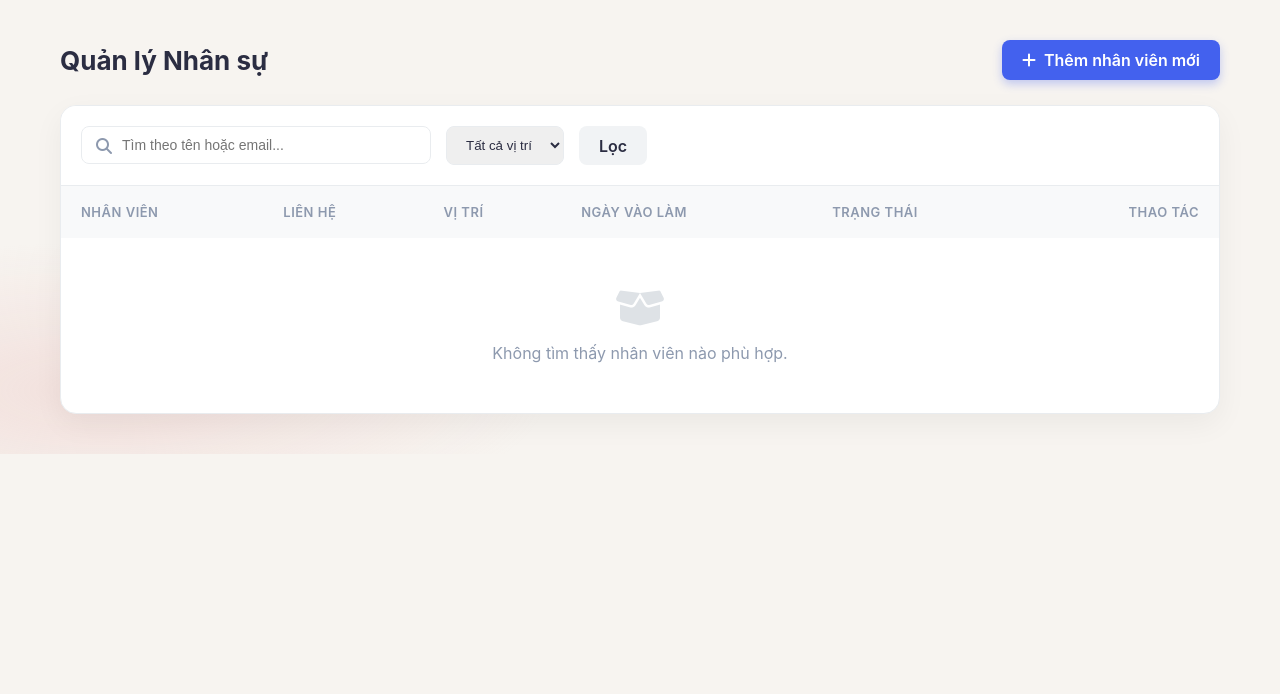
After one commit to Kietnormal/FitMeal_Group01, a Django app: template templates/core/employee.html in a window 1280 px wide. The commit adds this page. Shown: the top 694 px of the page. Run offline with Django 5.2, Linux system fonts and the light colour scheme; the template is opened without the code that fills it, so the values that code supplies are empty; parts of the project's set-up code (start-up, migrations or seed data) failed here and were passed over.

Commit message:
update employeepage

```diff
--- a/apps/core/urls.py
+++ b/apps/core/urls.py
@@ -13,4 +13,8 @@ urlpatterns = [
     path("account/", views.account, name="account"),
     path("demo-admin/", views.demo_admin, name="demo_admin"),
     path("healthz/", views.healthz, name="healthz"),
+<<<<<<< HEAD
+    path('employees/', views.employee_list, name='employee_list'),
+=======
+>>>>>>> 7cb3a3d624346f16c1173c5d42a2a40b1258bf50
 ]
--- /dev/null
+++ b/templates/core/employee.html
@@ -0,0 +1,309 @@
+{% extends 'base.html' %}
+{% load static %}
+
+{% block content %}
+<!-- Tích hợp Icon FontAwesome -->
+<link rel="stylesheet" href="https://cdnjs.cloudflare.com/ajax/libs/font-awesome/6.4.0/css/all.min.css">
+
+<style>
+    :root {
+        --primary: #4361ee;
+        --primary-hover: #3a56d4;
+        --bg-color: #f8f9fa;
+        --card-bg: #ffffff;
+        --border-color: #e9ecef;
+        --text-main: #2b2d42;
+        --text-muted: #8d99ae;
+    }
+
+    .pro-dashboard {
+        max-width: 1200px;
+        margin: 40px auto;
+        padding: 0 20px;
+        font-family: 'Inter', 'Segoe UI', sans-serif;
+    }
+
+    /* Tiêu đề & Header */
+    .dashboard-header {
+        display: flex;
+        justify-content: space-between;
+        align-items: center;
+        margin-bottom: 25px;
+    }
+    .dashboard-title {
+        font-size: 26px;
+        font-weight: 700;
+        color: var(--text-main);
+        margin: 0;
+    }
+    .btn-primary {
+        background: var(--primary);
+        color: white !important;
+        padding: 10px 20px;
+        border-radius: 8px;
+        font-weight: 600;
+        text-decoration: none;
+        box-shadow: 0 4px 10px rgba(67, 97, 238, 0.3);
+        transition: all 0.3s ease;
+        display: inline-flex;
+        align-items: center;
+        gap: 8px;
+    }
+    .btn-primary:hover {
+        background: var(--primary-hover);
+        transform: translateY(-2px);
+    }
+
+    /* Container của Bảng (Card style) */
+    .employee-card {
+        background: var(--card-bg);
+        border-radius: 16px;
+        box-shadow: 0 10px 30px rgba(0, 0, 0, 0.05);
+        border: 1px solid var(--border-color);
+        overflow: hidden;
+    }
+
+    /* Thanh công cụ Tìm kiếm & Lọc */
+    .toolbar {
+        padding: 20px;
+        border-bottom: 1px solid var(--border-color);
+        display: flex;
+        justify-content: space-between;
+        gap: 15px;
+        background: #fff;
+    }
+    .search-form {
+        display: flex;
+        gap: 15px;
+        flex: 1;
+    }
+    .input-group {
+        position: relative;
+        flex: 1;
+        max-width: 350px;
+    }
+    .input-group i {
+        position: absolute;
+        left: 15px;
+        top: 50%;
+        transform: translateY(-50%);
+        color: var(--text-muted);
+    }
+    .search-input {
+        width: 100%;
+        padding: 10px 10px 10px 40px;
+        border: 1px solid var(--border-color);
+        border-radius: 8px;
+        font-size: 14px;
+        outline: none;
+        transition: border-color 0.3s;
+    }
+    .search-input:focus {
+        border-color: var(--primary);
+    }
+    .filter-select {
+        padding: 10px 15px;
+        border: 1px solid var(--border-color);
+        border-radius: 8px;
+        outline: none;
+        color: var(--text-main);
+        cursor: pointer;
+    }
+    .btn-submit {
+        background: #f1f3f5;
+        border: none;
+        padding: 0 20px;
+        border-radius: 8px;
+        font-weight: 600;
+        cursor: pointer;
+        color: var(--text-main);
+        transition: 0.3s;
+    }
+    .btn-submit:hover { background: #e9ecef; }
+
+    /* Bảng Dữ liệu */
+    .table-responsive { overflow-x: auto; }
+    .pro-table {
+        width: 100%;
+        border-collapse: collapse;
+    }
+    .pro-table th {
+        background: #f8f9fa;
+        color: var(--text-muted);
+        font-weight: 600;
+        font-size: 13px;
+        text-transform: uppercase;
+        letter-spacing: 0.5px;
+        padding: 18px 20px;
+        text-align: left;
+    }
+    .pro-table td {
+        padding: 16px 20px;
+        border-bottom: 1px solid var(--border-color);
+        vertical-align: middle;
+    }
+    .pro-table tr:last-child td { border-bottom: none; }
+    .pro-table tr:hover td { background-color: #fafbfc; }
+
+    /* Thông tin NV & Avatar */
+    .user-info {
+        display: flex;
+        align-items: center;
+        gap: 12px;
+    }
+    .avatar {
+        width: 42px;
+        height: 42px;
+        border-radius: 50%;
+        background: #edf2f7;
+        color: var(--primary);
+        display: flex;
+        align-items: center;
+        justify-content: center;
+        font-weight: 700;
+        font-size: 16px;
+    }
+    .user-details .name {
+        display: block;
+        font-weight: 600;
+        color: var(--text-main);
+        font-size: 15px;
+    }
+    .user-details .email {
+        display: block;
+        font-size: 13px;
+        color: var(--text-muted);
+        margin-top: 2px;
+    }
+
+    /* Badges */
+    .badge {
+        padding: 6px 12px;
+        border-radius: 30px;
+        font-size: 12px;
+        font-weight: 600;
+        display: inline-block;
+    }
+    .badge-success { background: #d1e7dd; color: #0f5132; }
+    .badge-danger { background: #f8d7da; color: #842029; }
+    .badge-role { background: #e2e3e5; color: #41464b; }
+
+    /* Nút thao tác */
+    .action-group { display: flex; gap: 8px; }
+    .btn-icon {
+        width: 32px;
+        height: 32px;
+        border-radius: 6px;
+        border: none;
+        display: flex;
+        align-items: center;
+        justify-content: center;
+        cursor: pointer;
+        transition: 0.3s;
+        text-decoration: none;
+    }
+    .btn-edit { background: #e6f2ff; color: #0d6efd; }
+    .btn-edit:hover { background: #0d6efd; color: white; }
+    .btn-delete { background: #fee2e2; color: #dc3545; }
+    .btn-delete:hover { background: #dc3545; color: white; }
+</style>
+
+<div class="pro-dashboard">
+    <!-- Header -->
+    <div class="dashboard-header">
+        <h2 class="dashboard-title">Quản lý Nhân sự</h2>
+        <a href="#" class="btn-primary">
+            <i class="fas fa-plus"></i> Thêm nhân viên mới
+        </a>
+    </div>
+
+    <!-- Main Card -->
+    <div class="employee-card">
+        <!-- Toolbar: Tìm kiếm & Lọc -->
+        <div class="toolbar">
+            <form method="GET" class="search-form">
+                <div class="input-group">
+                    <i class="fas fa-search"></i>
+                    <input type="text" name="search" class="search-input" placeholder="Tìm theo tên hoặc email..." value="{{ search_query }}">
+                </div>
+
+                <select name="role" class="filter-select">
+                    <option value="">Tất cả vị trí</option>
+                    {% for role in roles %}
+                        <option value="{{ role }}" {% if role_filter == role %}selected{% endif %}>{{ role }}</option>
+                    {% endfor %}
+                </select>
+
+                <button type="submit" class="btn-submit">Lọc</button>
+                {% if search_query or role_filter %}
+                    <a href="{% url 'core:employee_list' %}" class="btn-submit" style="display:flex; align-items:center; text-decoration:none; color:#dc3545;"><i class="fas fa-times" style="margin-right:5px;"></i> Xóa lọc</a>
+                {% endif %}
+            </form>
+        </div>
+
+        <!-- Table -->
+        <div class="table-responsive">
+            <table class="pro-table">
+                <thead>
+                    <tr>
+                        <th>Nhân viên</th>
+                        <th>Liên hệ</th>
+                        <th>Vị trí</th>
+                        <th>Ngày vào làm</th>
+                        <th>Trạng thái</th>
+                        <th style="text-align: right;">Thao tác</th>
+                    </tr>
+                </thead>
+                <tbody>
+                    {% for employee in employees %}
+                    <tr>
+                        <!-- Cột NV có Avatar cắt chữ cái đầu -->
+                        <td>
+                            <div class="user-info">
+                                <div class="avatar">{{ employee.name|make_list|first }}</div>
+                                <div class="user-details">
+                                    <span class="name">{{ employee.name }}</span>
+                                    <span class="email">{{ employee.email }}</span>
+                                </div>
+                            </div>
+                        </td>
+                        <!-- Cột SĐT -->
+                        <td style="color: var(--text-main); font-weight: 500;">
+                            {{ employee.phone }}
+                        </td>
+                        <!-- Cột Vị trí -->
+                        <td>
+                            <span class="badge badge-role">{{ employee.role }}</span>
+                        </td>
+                        <!-- Cột Ngày -->
+                        <td style="color: var(--text-muted);">{{ employee.join_date }}</td>
+                        <!-- Cột Trạng thái -->
+                        <td>
+                            {% if employee.is_active %}
+                                <span class="badge badge-success"><i class="fas fa-check-circle" style="margin-right: 4px;"></i> Đang làm</span>
+                            {% else %}
+                                <span class="badge badge-danger"><i class="fas fa-ban" style="margin-right: 4px;"></i> Đã nghỉ</span>
+                            {% endif %}
+                        </td>
+                        <!-- Cột Thao tác -->
+                        <td style="text-align: right;">
+                            <div class="action-group" style="justify-content: flex-end;">
+                                <a href="#" class="btn-icon btn-edit" title="Chỉnh sửa"><i class="fas fa-pen"></i></a>
+                                <a href="#" class="btn-icon btn-delete" title="Xóa"><i class="fas fa-trash"></i></a>
+                            </div>
+                        </td>
+                    </tr>
+                    {% empty %}
+                    <tr>
+                        <td colspan="6" style="text-align: center; padding: 50px 20px; color: var(--text-muted);">
+                            <i class="fas fa-box-open" style="font-size: 40px; margin-bottom: 15px; color: #dee2e6;"></i><br>
+                            Không tìm thấy nhân viên nào phù hợp.
+                        </td>
+                    </tr>
+                    {% endfor %}
+                </tbody>
+            </table>
+        </div>
+    </div>
+</div>
+{% endblock %}
--- a/templates/core/home.html
+++ b/templates/core/home.html
@@ -19,6 +19,10 @@
       <a href="{% url 'core:shop' %}">Thực đơn</a>
       <a href="#menu">Dinh dưỡng</a>
       <a href="{% url 'core:tracking' %}">Theo dõi đơn</a>
+<<<<<<< HEAD
+      <a href="{% url 'core:employee_list' %}" class="nav-link">Quản lý Nhân viên</a>
+=======
+>>>>>>> 7cb3a3d624346f16c1173c5d42a2a40b1258bf50
       <a href="#contact">FAQs</a>
       <a class="mobile-account-link" href="{% url 'core:account' %}#register">Đăng ký</a>
       <a class="mobile-account-link" href="{% url 'core:account' %}#login">Đăng nhập</a>
```
Also changed, not shown: apps/core/views.py (+61 -0 lines), static/css/storefront.css (+70 -0 lines).
